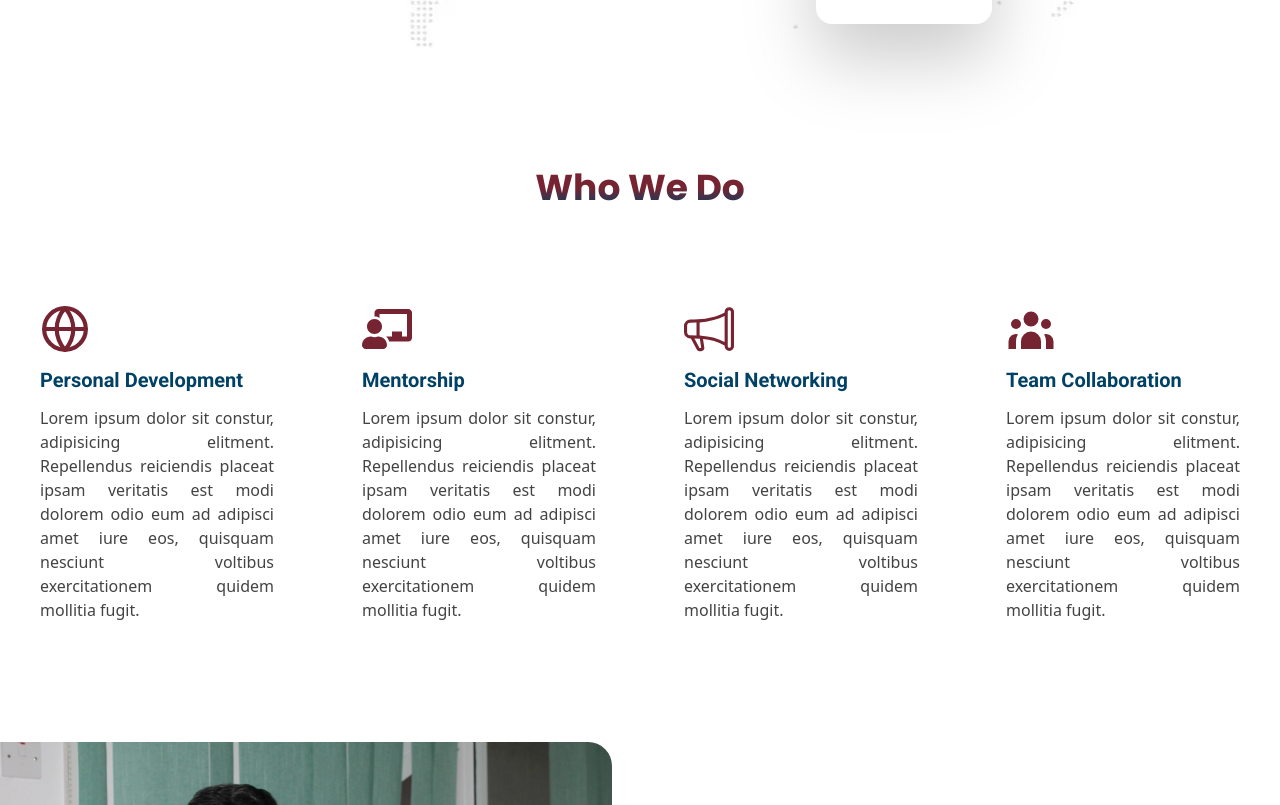
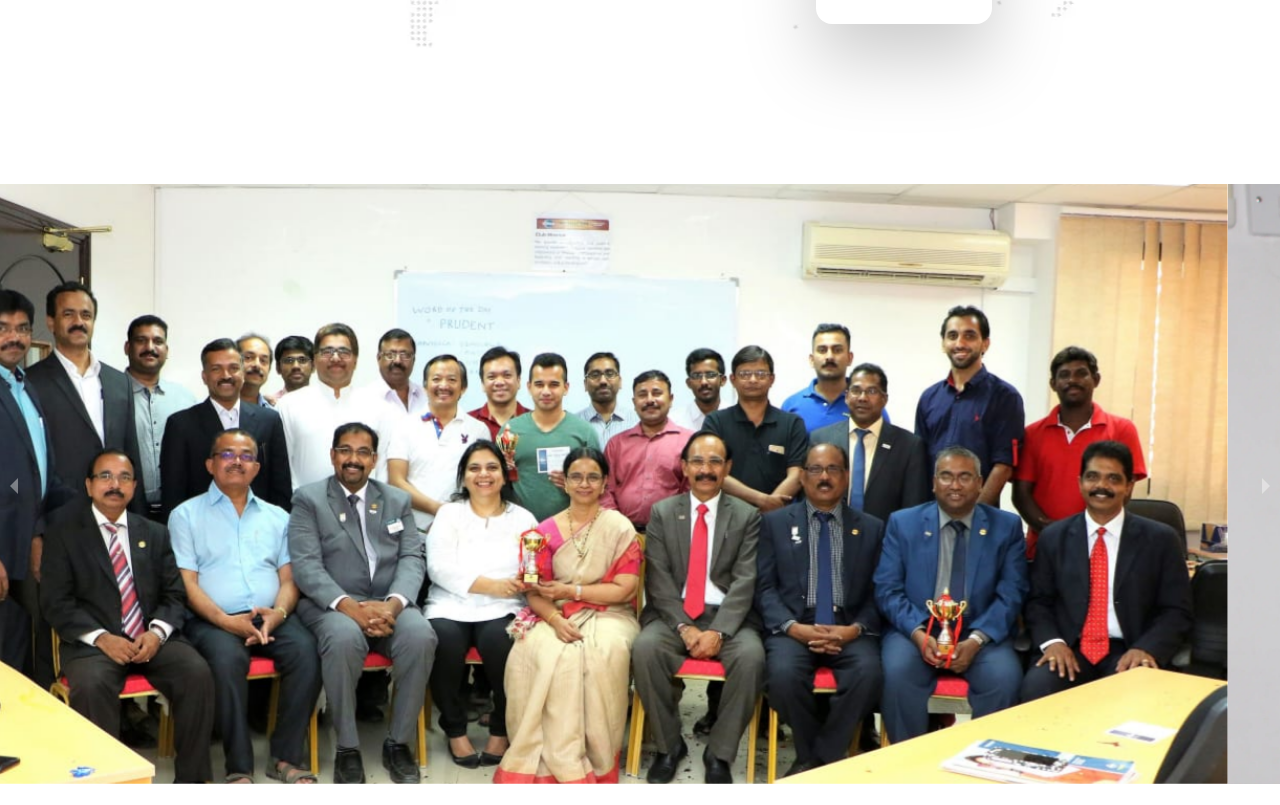
Before and after one commit to noorjsdivs/midastmi, a React (Create React App) app: page / in a window 1280 px wide. Shown: the part 1175-1980 px from the top of the page. Built offline with nearby package versions, Linux system fonts and the light colour scheme.

Commit message:
slider added in prime page

```diff
--- a/package.json
+++ b/package.json
@@ -10,6 +10,7 @@
     "react": "^18.2.0",
     "react-dom": "^18.2.0",
     "react-icons": "^4.4.0",
+    "react-responsive-carousel": "^3.2.23",
     "react-scripts": "5.0.1",
     "web-vitals": "^2.1.4"
   },
--- a/src/Prime.js
+++ b/src/Prime.js
@@ -4,6 +4,7 @@ import Banner from "./components/banner/Banner";
 import Footer from "./components/footer/Footer";
 // import ClientMsg from "./components/clientmsg/ClientMsg";
 import Header from "./components/header/Header";
+import PrimeSlider from "./components/slider/PrimeSlider";
 import Whatwedo from "./components/whatwedo/Whatwedo";
 import Whoweare from "./components/whoweare/Whoweare";
 
@@ -14,8 +15,9 @@ const Prime = () => {
       <div className="px-4">
         <Banner />
         <Whoweare />
-        <Whatwedo />
       </div>
+      <PrimeSlider />
+      <Whatwedo />
       <AboutUs />
       {/* <ClientMsg /> */}
       <Footer />
--- /dev/null
+++ b/src/components/slider/PrimeSlider.js
@@ -0,0 +1,36 @@
+import React from "react";
+import { Carousel } from "react-responsive-carousel";
+import { primeBannerImg, primeFactsImg } from "../../assets";
+
+const PrimeSlider = () => {
+  return (
+    <div className="w-full py-10">
+      <Carousel
+        className="w-full"
+        autoPlay
+        infiniteLoop
+        showStatus={false}
+        showIndicators={false}
+        showThumbs={false}
+        interval={3000}
+      >
+        <div className="w-full">
+          <img
+            className="w-full h-[600px] object-cover"
+            src={primeBannerImg}
+            alt="primeBannerImg"
+          />
+        </div>
+        <div className="w-full h-[600px] object-cover">
+          <img
+            className="w-full h-auto"
+            src={primeFactsImg}
+            alt="primeFactsImg"
+          />
+        </div>
+      </Carousel>
+    </div>
+  );
+};
+
+export default PrimeSlider;
--- a/src/index.js
+++ b/src/index.js
@@ -1,5 +1,6 @@
 import React from "react";
 import ReactDOM from "react-dom/client";
+import "react-responsive-carousel/lib/styles/carousel.min.css"; // requires a loader
 import "./index.css";
 import App from "./App";
 
```
Also changed, not shown: 1 other file (tests, documents, lock files or other folders).
